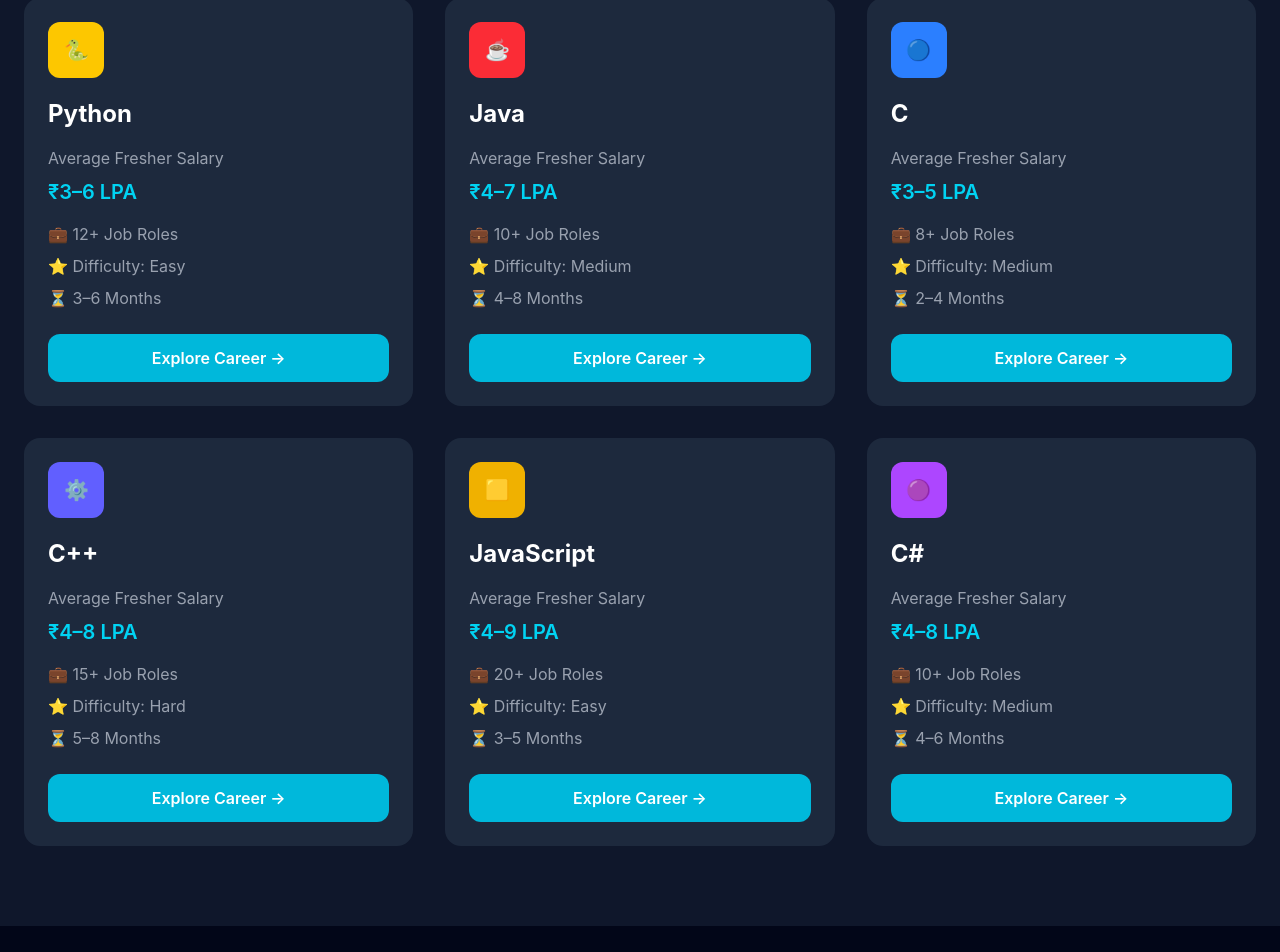
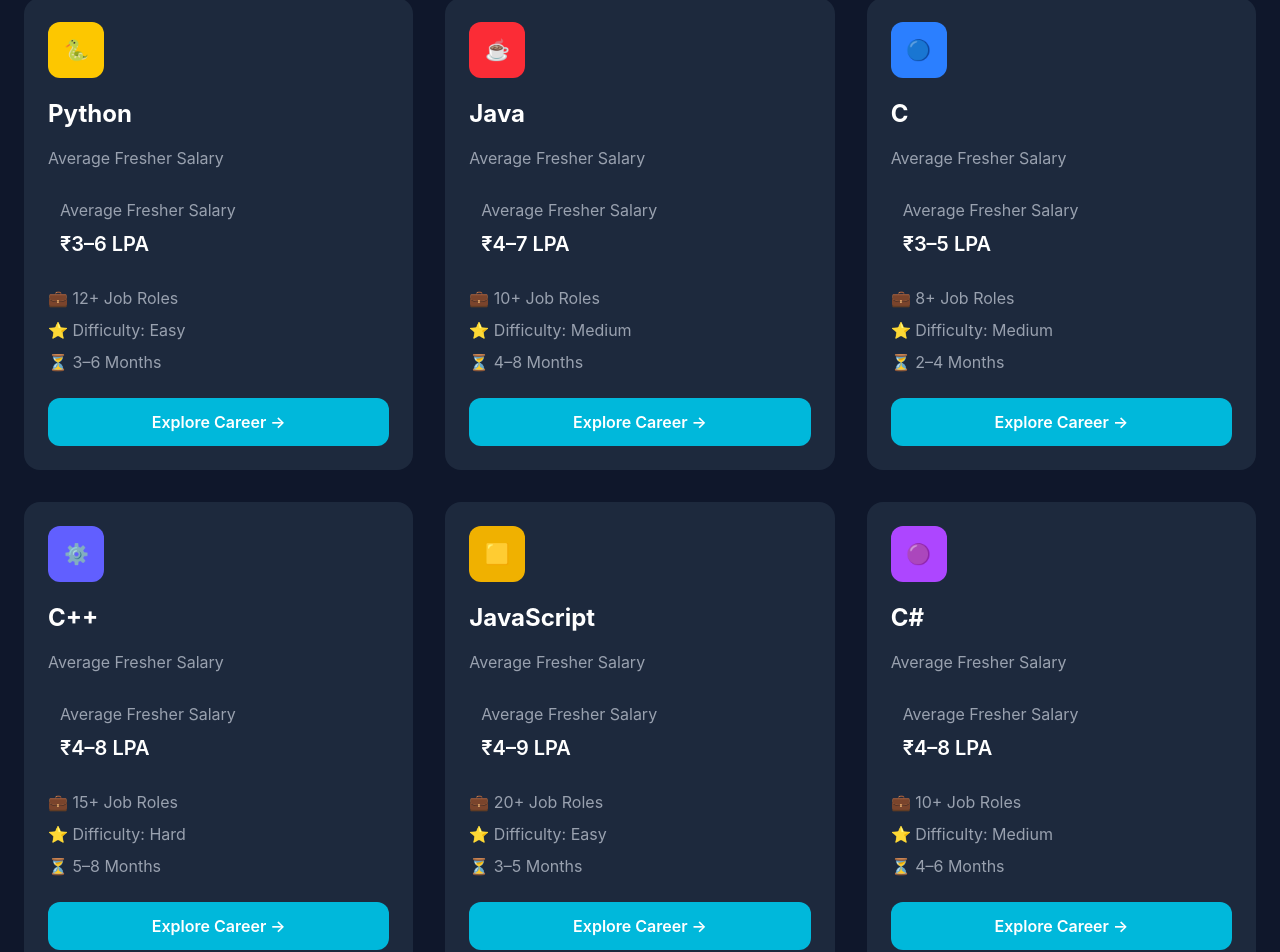
Before and after one commit to goggiharsha-oss/CodeCareer-AI, a React (Vite) app: page / in a window 1280 px wide. Shown: the part 936-1888 px from the top of the page. Built offline with nearby package versions, Linux system fonts and the light colour scheme.

Commit message:
Add hover animation to language card salary section

```diff
--- a/src/components/LanguageCard.jsx
+++ b/src/components/LanguageCard.jsx
@@ -137,9 +137,17 @@ function LanguageCard({ search = "" }) {
     Average Fresher Salary
   </p>
 
-  <span className="inline-block mt-2 text-cyan-400 text-xl font-semibold transition-all duration-300 group-hover:text-cyan-300 group-hover:scale-110">
-  {lang.salary}
-</span>
+ <div className="mt-4 rounded-xl p-3 transition duration-300 hover:bg-cyan-600 hover:text-white cursor-default">
+
+  <p className={darkMode ? "text-gray-400" : "text-gray-600"}>
+    Average Fresher Salary
+  </p>
+
+  <p className="text-xl font-semibold mt-2">
+    {lang.salary}
+  </p>
+
+</div>
 </div>
 
 
```
